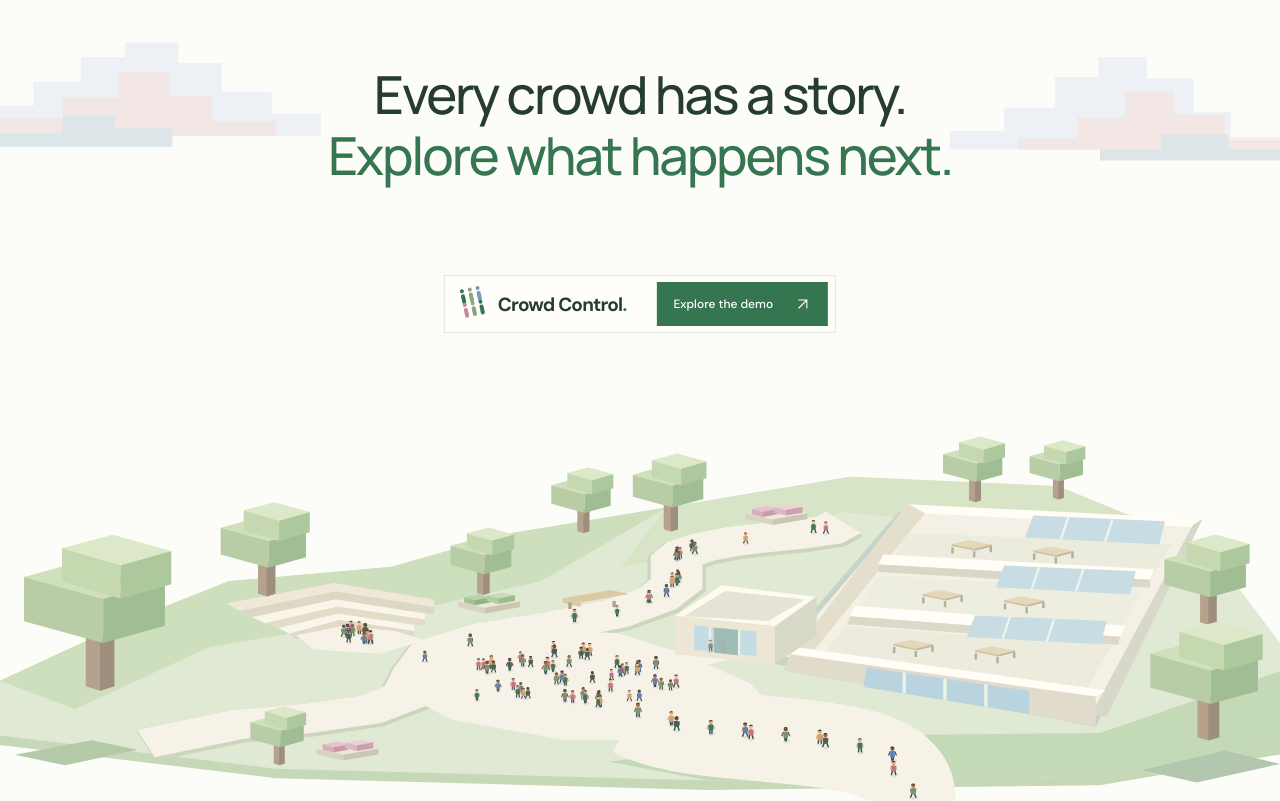
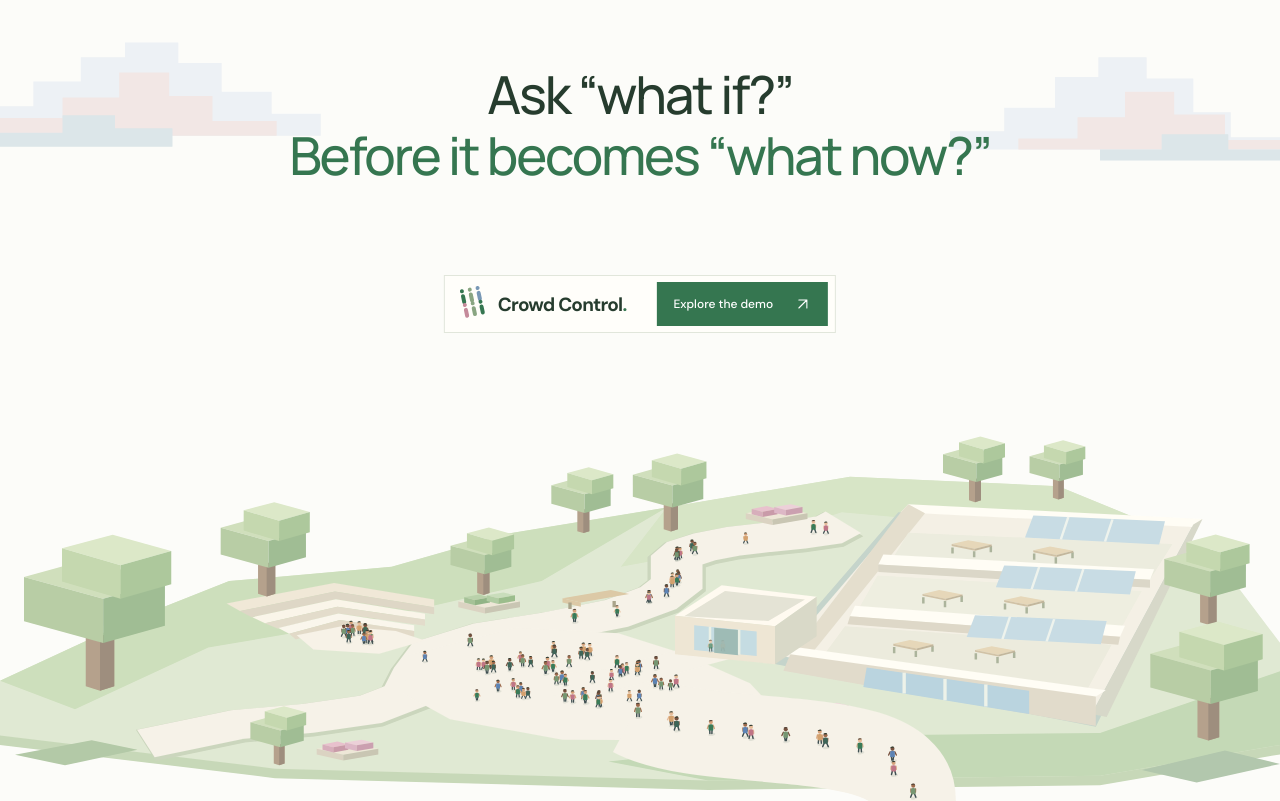
Before and after one commit to samtjhia/crowd-control, a React (Vite) app in the folder web/: page / in a window 1280 px wide. Shown: the top 801 px of the page. Built offline with nearby package versions, Linux system fonts and the light colour scheme.

Commit message:
Commiting changes

```diff
--- a/web/index.html
+++ b/web/index.html
@@ -5,7 +5,7 @@
     <meta name="viewport" content="width=device-width, initial-scale=1.0" />
     <meta name="description" content="Explore how crowds move through schools, concerts, check-in halls, and city streets. Crowd Control turns everyday what-ifs into possibilities." />
     <meta name="theme-color" content="#fcfcf9" />
-    <title>Crowd Control — Explore what happens next</title>
+    <title>Crowd Control — Ask “what if?”</title>
   </head>
   <body>
     <div id="root"></div>
--- a/web/src/App.tsx
+++ b/web/src/App.tsx
@@ -24,7 +24,7 @@ function App() {
       <section className="hero" id="top" aria-labelledby="hero-title">
         <header className="navigation"><Brand /><a className="button button-green nav-cta" href="#scenarios">Explore the demo <Icon name="diagonal" size={16} /></a></header>
         <SkyCorners />
-        <div className="hero-copy"><h1 id="hero-title">Every crowd has a story.<br /><span>Explore what happens next.</span></h1></div>
+        <div className="hero-copy"><h1 id="hero-title">Ask “what if?”<br /><span>Before it becomes “what now?”</span></h1></div>
         <div className="campus-scene"><CampusScene /><CampusCrowd reduced={reduced} playing /></div>
 
       </section>
```
Also changed, not shown: 1 other file (tests, documents, lock files or other folders).
